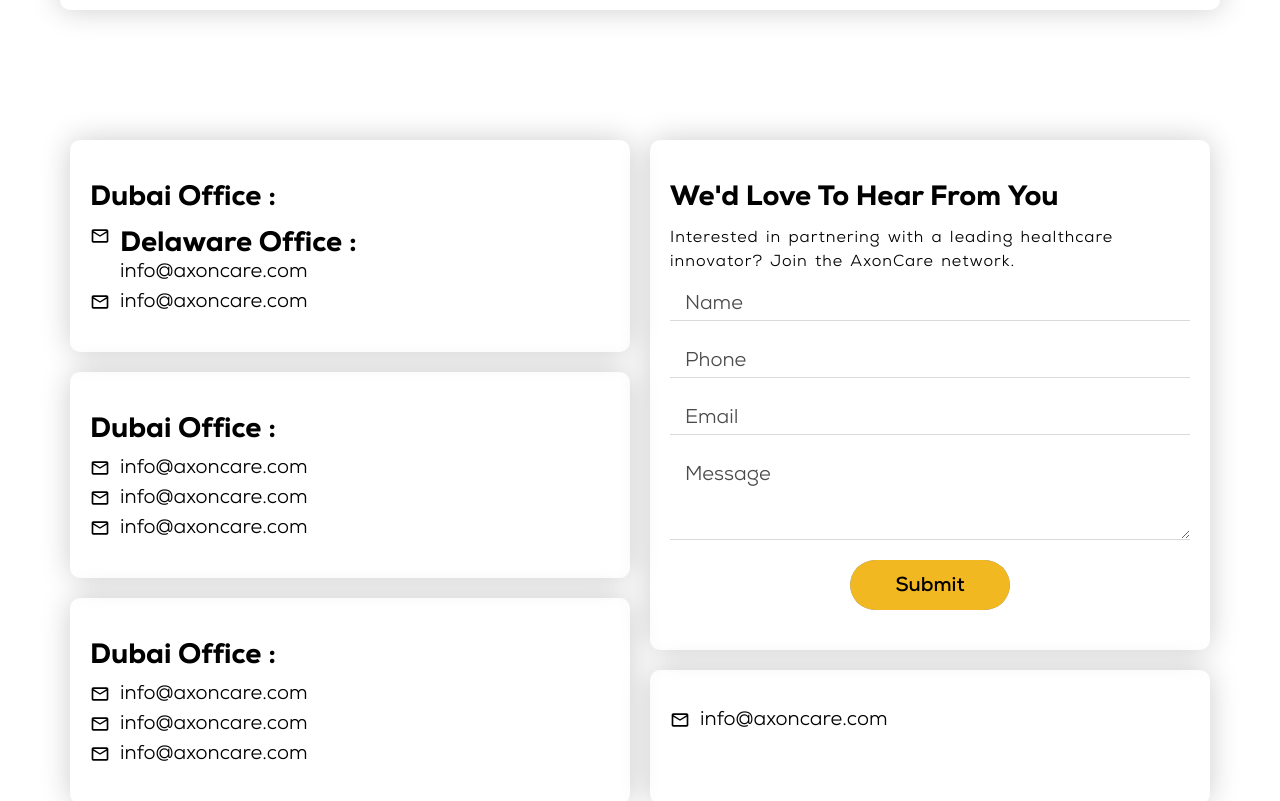
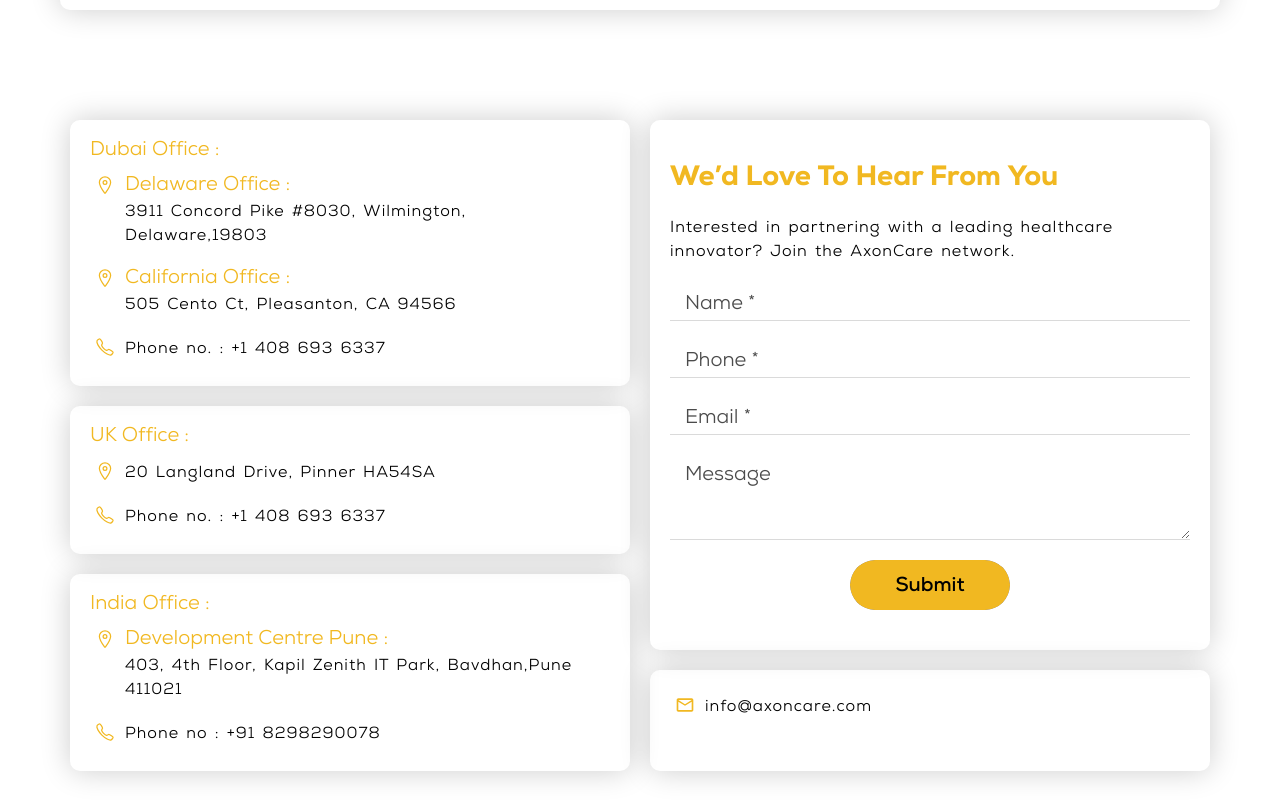
Before and after one commit to alex2922/lp2, a React (Create React App) app: page /contact in a window 1280 px wide. Shown: the part 440-1241 px from the top of the page. Built offline with nearby package versions, Linux system fonts and the light colour scheme.

Commit message:
created all components

```diff
--- a/package.json
+++ b/package.json
@@ -11,6 +11,7 @@
     "lp2": "file:",
     "react": "^18.3.1",
     "react-dom": "^18.3.1",
+    "react-hot-toast": "^2.4.1",
     "react-icons": "^5.3.0",
     "react-player": "^2.16.0",
     "react-router-dom": "^6.26.2",
--- a/src/comps/contactcomp/ContactForm.js
+++ b/src/comps/contactcomp/ContactForm.js
@@ -1,37 +1,112 @@
-import React from "react";
+import React, { useState } from "react";
 import "./contactform.scss";
 import Button from "../button/Button";
+import toast, { Toaster } from "react-hot-toast";
 
-const ContactForm = () => {
+const ContactForm = ({ heading, description, reusing }) => {
+  const [name, setName] = useState("");
+  const [phone, setPhone] = useState("");
+  const [email, setEmail] = useState("");
+  const [message, setMessage] = useState("");
+  const [loading, setLoading] = useState(false);
+
+  const handleSubmit = (e) => {
+    e.preventDefault();
+    setLoading(true);
+    const formData = new URLSearchParams();
+    formData.append("Name", name);
+    formData.append("Phone", phone);
+    formData.append("Email", email);
+    formData.append("Message", message);
+    fetch(
+      "https://script.google.com/macros/s/AKfycbx5Ki3brmFb9-9gadpbz-ehV6ud3NYyhHO8Eg1KUMNutTSUdpNg5k76lkwPzftzOT4LQQ/exec",
+      {
+        method: "POST",
+        body: formData,
+        headers: {
+          "Content-Type": "application/x-www-form-urlencoded",
+        },
+      }
+    )
+      .then((response) => response.json())
+      .then((data) => {
+        if (data.status === "success") {
+          toast.success("Data submitted successfully!");
+          setLoading(false);
+          setName("");
+          setPhone("");
+          setEmail("");
+          setMessage("");
+        } else {
+          throw new Error("Failed to submit the form.");
+        }
+      })
+      .catch((error) => {
+        console.error("Error:", error);
+        toast.error("An error occurred while submitting the form.");
+        setLoading(false);
+      });
+  };
+
   return (
-    <div class="form-container">
-      <h2 className="heading">We'd Love To Hear From You</h2>
-      <p>
-        Interested in partnering with a leading healthcare innovator? Join the
-        AxonCare network.
-      </p>
-      <form class="contact-form">
+    <>
+      <div
+        class="form-container"
+        style={{
+          boxShadow: reusing ? "0px 0px 0px" : "",
+          padding: reusing ? "0px" : "",
+        }}
+      >
+        <h2 className="heading contact-form-heading">{heading}</h2>
+        <p>{description}</p>
+        <form class="contact-form" onSubmit={handleSubmit}>
           <div class="form-group">
-          <input type="text" id="name" required />
-          <label for="name">Name</label>
+            <input
+              type="text"
+              id="name"
+              required
+              onChange={(e) => setName(e.target.value)}
+              value={name}
+            />
+            <label for="name">Name *</label>
           </div>
           <div class="form-group">
-          <input type="text" id="phone" required />
-          <label for="phone">Phone</label>
+            <input
+              type="number"
+              id="phone"
+              required
+              onChange={(e) => setPhone(e.target.value)}
+              value={phone}
+            />
+            <label for="phone">Phone *</label>
           </div>
           <div class="form-group">
-          <input type="email" id="email" required />
-          <label for="email">Email</label>
+            <input
+              type="email"
+              id="email"
+              required
+              onChange={(e) => setEmail(e.target.value)}
+              value={email}
+            />
+            <label for="email">Email *</label>
           </div>
           <div class="form-group">
-          <textarea id="message" rows="4" required></textarea>
+            <textarea
+              id="message"
+              rows="4"
+              onChange={(e) => setMessage(e.target.value)}
+              value={message}
+            />
             <label for="message">Message</label>
           </div>
           <div className="button-box">
-          <Button onClick={() => alert("Button clicked!")} text="Submit" />
+            <Button text={loading ? "Submitting..." : "Submit"} />
           </div>
         </form>
       </div>
+
+      <Toaster position="top-center" reverseOrder={false} />
+    </>
   );
 };
 
--- a/src/comps/contactcomp/contactform.scss
+++ b/src/comps/contactcomp/contactform.scss
@@ -2,10 +2,11 @@
   width: 100%;
   display: flex;
   flex-direction: column;
-  gap: calc(var(--unit)/2);
+  gap: calc(var(--unit));
   box-shadow: var(--shadow);
   padding: calc(var(--unit) * 2) var(--unit);
   border-radius: calc(var(--unit) / 2);
+background: var(--white);
   .contact-form {
     width: 100%;
     display: flex;
@@ -49,8 +50,7 @@
       }
       input:focus + label,
       textarea:focus + label,
-      input:not(:placeholder-shown):valid + label,
-      textarea:valid + label {
+      input:not(:placeholder-shown):valid + label {
         top: -2px;
         left: 10px;
         opacity: 1;
@@ -67,3 +67,9 @@
   }
 
 }
+
+
+.contact-form-heading
+{
+  color: var(--accent-yellow);
+}
--- a/src/comps/footer/Footer.js
+++ b/src/comps/footer/Footer.js
@@ -37,12 +37,12 @@
           </div>
           <div className="address-box-container footer-box">
             <h2 className="heading">Address</h2>
-            <div className="address-box">
+            <a href="mailto:info@axoncare.com" className="address-box">
               <span>
                 <MdMailOutline />
               </span>
               <p>info@axoncare.com</p>
-            </div>
+            </a>
             <div className="address-box">
               <span>
                 <MdOutlineLocationOn />
--- /dev/null
+++ b/src/comps/model/popup.scss
@@ -0,0 +1,82 @@
+.popup-parent {
+  width: 100%;
+  height: 100svh;
+  background: rgba(70, 61, 61, 0.363);
+  position: fixed;
+  z-index: 100;
+  display: flex;
+  align-items: center;
+  justify-content: center;
+  padding: var(--unit);
+  overflow: auto;
+
+  background: rgba(24, 22, 22, 0.25);
+  backdrop-filter: blur(7px);
+  -webkit-backdrop-filter: blur(7px);
+  .popup-container {
+    width: 500px;
+    background: var(--white);
+    display: flex;
+    align-items: center;
+    justify-content: center;
+    position: relative;
+    flex-direction: column;
+    border-radius: calc(var(--unit) / 2);
+    gap: calc(var(--unit));
+    padding: calc(var(--unit) * 2) var(--unit);
+    .exit-button {
+      cursor: pointer;
+      width: fit-content;
+      position: absolute;
+      right: var(--unit);
+      top: var(--unit);
+      height: 30px;
+      width: 30px;
+      background: var(--accent-blue);
+      color: var(--white);
+      display: flex;
+      align-items: center;
+      justify-content: center;
+      scale: 1.2;
+      transition: var(--trans);
+      &:hover {
+        transform: rotate(30deg);
+        scale: 1.3;
+      }
+    }
+    .image-box {
+      width: 150px;
+      height: 150px;
+      border: 1px solid red;
+      border-radius: calc(var(--unit) / 4);
+    }
+
+    .popup-content {
+      text-align: center;
+      display: flex;
+      align-items: center;
+      justify-content: center;
+      flex-direction: column;
+      gap: calc(var(--unit) / 4);
+    }
+
+    .popup-header {
+      font-size: 32px;
+      font-weight: 600;
+      color: var(--accent-yellow);
+    }
+  }
+}
+
+
+/* Chrome, Safari, Edge, Opera */
+input[type="number"]::-webkit-outer-spin-button,
+input[type="number"]::-webkit-inner-spin-button {
+  -webkit-appearance: none;
+  margin: 0;
+}
+
+/* Firefox */
+input[type="number"] {
+  -moz-appearance: textfield;
+}
--- a/src/pages/contact/Contact.js
+++ b/src/pages/contact/Contact.js
@@ -1,88 +1,122 @@
-import React from "react";
+import React, { useEffect } from "react";
 import "./contact.scss";
 import ContactForm from "../../comps/contactcomp/ContactForm";
 import { MdOutlineMail } from "react-icons/md";
+import { IoCallOutline, IoLocationOutline } from "react-icons/io5";
+import Aos from "aos";
+import "aos/dist/aos.css";
 function Contact() {
+  useEffect(function () {
+    Aos.init({ duration: 1000 });
+  }, []);
   return (
     <div className="contact-parent parent">
       <div className="contact-container container">
         <div className="contact-left contact-body">
           {/* card 1 */}
-          <div className="contact-card">
-            <h2 className="heading">Dubai Office :</h2>
+          <div className="contact-card" data-aos="fade-up" data-aos-delay="300">
+            <div className="heading custom-heading">Dubai Office :</div>
             <div className="contact-card-box">
-
               <span>
-                <MdOutlineMail />
+                <IoLocationOutline />
               </span>{" "}
               <div className="contact-info">
-              <h2 className="heading">Delaware Office : </h2>
-              info@axoncare.com
+                <div className="heading custom-heading">Delaware Office : </div>
+                <p>3911 Concord Pike #8030, Wilmington, Delaware,19803</p>
               </div>
-
             </div>
             <div className="contact-card-box">
               <span>
-                <MdOutlineMail />
+                <IoLocationOutline />
               </span>{" "}
-              info@axoncare.com
-            </div>
-          </div>
-          {/* card 2 */}
-          <div className="contact-card">
-            <h2 className="heading">Dubai Office :</h2>
-            <div className="contact-card-box">
-              <span>
-                <MdOutlineMail />
-              </span>{" "}
-              info@axoncare.com
+              <div className="contact-info">
+                <div className="heading custom-heading">
+                  California Office :{" "}
+                </div>
+                <p>505 Cento Ct, Pleasanton, CA 94566​</p>
+              </div>
             </div>
             <div className="contact-card-box">
               <span>
-                <MdOutlineMail />
+                <IoCallOutline />
               </span>{" "}
-              info@axoncare.com
+              <div className="contact-info">
+                <p>Phone no. : +1 408 693 6337​</p>
+              </div>
+            </div>
+          </div>
+
+          {/* card 2 */}
+          <div className="contact-card" data-aos="fade-up" data-aos-delay="400">
+            <div className="heading custom-heading">UK Office :</div>
+            <div className="contact-card-box">
+              <span>
+                <IoLocationOutline />
+              </span>{" "}
+              <div className="contact-info">
+                <p>20 Langland Drive, Pinner HA54SA​</p>
+              </div>
             </div>
             <div className="contact-card-box">
               <span>
-                <MdOutlineMail />
+                <IoCallOutline />
               </span>{" "}
-              info@axoncare.com
+              <div className="contact-info">
+                <p>Phone no. : +1 408 693 6337​</p>
+              </div>
             </div>
           </div>
+
           {/* card 3 */}
-          <div className="contact-card">
-            <h2 className="heading">Dubai Office :</h2>
+          <div className="contact-card" data-aos="fade-up" data-aos-delay="500">
+            <div className="heading custom-heading">India Office :</div>
             <div className="contact-card-box">
               <span>
-                <MdOutlineMail />
+                <IoLocationOutline />
               </span>{" "}
-              info@axoncare.com
+              <div className="contact-info">
+                <div className="heading custom-heading">
+                  Development Centre Pune :{" "}
+                </div>
+                <p>
+                  403, 4th Floor, Kapil Zenith IT Park, Bavdhan,Pune 411021​
+                </p>
+              </div>
             </div>
             <div className="contact-card-box">
               <span>
-                <MdOutlineMail />
+                <IoCallOutline />
               </span>{" "}
-              info@axoncare.com
-            </div>
-            <div className="contact-card-box">
-              <span>
-                <MdOutlineMail />
-              </span>{" "}
-              info@axoncare.com
+              <div className="contact-info">
+                <p>Phone no : +91 8298290078​</p>
+              </div>
             </div>
           </div>
         </div>
         <div className="contact-right contact-body">
-          <ContactForm />
-          <div className="contact-card">
+          <div data-aos-delay="300"
+          data-aos="fade-up">
+          <ContactForm
+            heading="We’d Love To Hear From You"
+            description="Interested in partnering with a leading healthcare innovator? Join the AxonCare network."
+          />
+          </div>
+
+          {/*  */}
+          <div className="contact-card" data-aos-delay="400"
+          data-aos="fade-up">
             <div className="contact-card-box">
               <span>
-                <MdOutlineMail />
+              <MdOutlineMail />
               </span>{" "}
-              info@axoncare.com
+              <div className="contact-info">
+                <p>
+                info@axoncare.com
+                </p>
+              </div>
             </div>
           </div>
+          {/*  */}
         </div>
       </div>
     </div>
--- a/src/pages/contact/Contact.scss
+++ b/src/pages/contact/Contact.scss
@@ -1,5 +1,5 @@
 .contact-parent {
-    padding: calc(var(--unit) * 4) 0px;
+  padding: calc(var(--unit) * 3) 0px;
   .contact-container {
     display: flex;
     gap: calc(var(--unit));
@@ -11,29 +11,52 @@
       gap: var(--unit);
       flex-wrap: wrap;
       width: 100%;
+
       .contact-card {
         box-shadow: var(--shadow);
-          padding: calc(var(--unit) * 2) var(--unit);
+        padding: calc(var(--unit)) var(--unit);
         border-radius: calc(var(--unit) / 2);
         width: 100%;
         flex-grow: 1;
         display: flex;
         flex-direction: column;
-          gap: calc(var(--unit) / 2 );
-
+        gap: calc(var(--unit) / 2);
         .contact-card-box {
           display: flex;
           align-items: flex-start;
           justify-content: flex-start;
           gap: calc(var(--unit) / 2);
-
+        //   border: 1px solid red;
+          padding: 5px;
           span {
             display: flex;
             align-items: center;
             justify-content: center;
+            color: var(--accent-yellow);
+          }
+          .contact-info
+          {
+            // border: 1px solid red;
+            padding: 0px !important;
+            line-height: 100%;
+            gap: calc(var(--unit) / 4);
+            display: flex;
+            flex-direction: column;
+          }
+        }
+
+        .custom-heading {
+          font-size: calc(var(--unit));
+          font-weight: 500;
+          color: var(--accent-yellow);
         }
       }
     }
   }
 }
+
+@media (max-width: 800px) {
+  .contact-container {
+    flex-direction: column-reverse !important;
   }
+}
```
Also changed, not shown: public/index.html (+1 -24 lines), src/comps/model/PopUp.js (added, +23 -0 lines), src/pages/home/Home.js (+3 -7 lines), 1 other file (tests, documents, lock files or other folders). Lines whose indentation alone changed are shown as unchanged.
